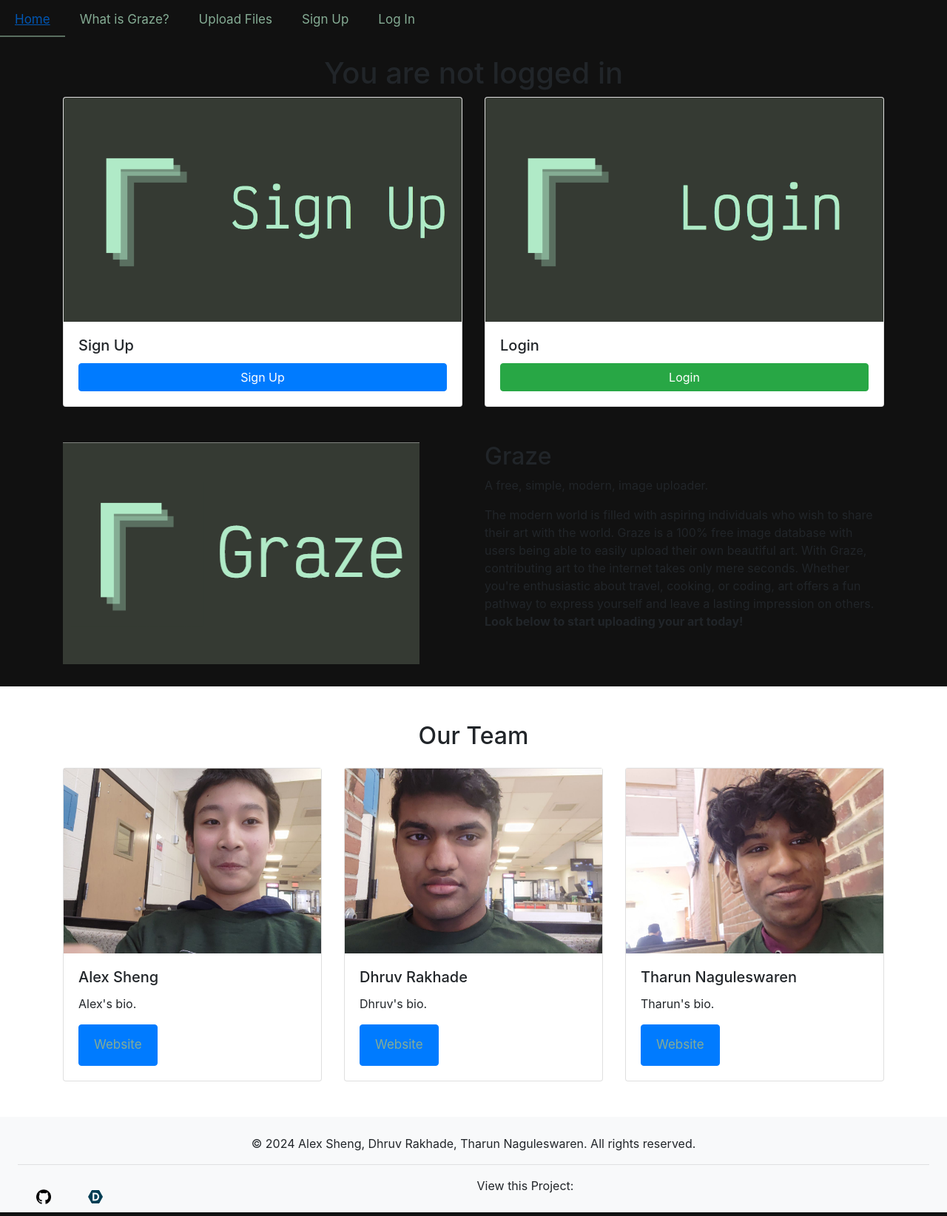
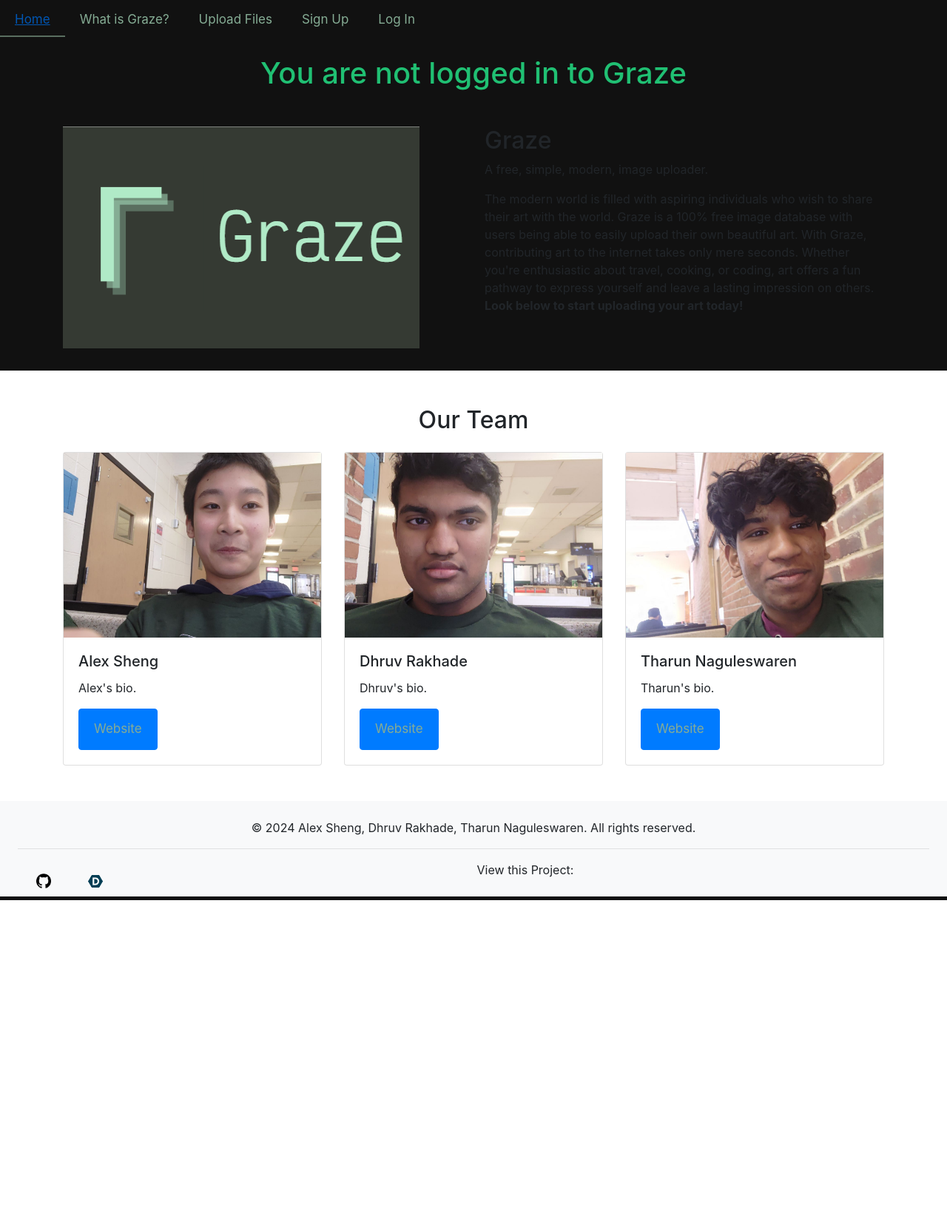
Before and after one commit to phlatfish/graze, a Flask app: page / in a window 1280 px wide. Shown: the whole page at 74% size. After the commit the page ends 1217 px from the top, so only its background shows below. Run offline with Flask 3, Linux system fonts and the light colour scheme; some libraries are stand-ins or nearby versions; some web fonts are replaced.

Commit message:
Update home.html

```diff
--- a/templates/home.html
+++ b/templates/home.html
@@ -30,9 +30,11 @@
             height: auto; /* Adjust this */
             margin: 0 5px;
         }
-        h1 {
-            text-align: center;
-        }
+	h1 {
+    	    text-align: center;
+            color: #20c073;
+	}
+
     </style>
 </head>
 <body>
@@ -49,53 +51,9 @@
 
 <body>
 	{% if current_user.is_authenticated %}
-<h1>You are logged in</h1>
-<div class="container">
-    <div class="row">
-        <div class="col">
-            <div class="card">
-                <img src="static/upload.png" class="card-img-top" alt="Upload Image">
-                <div class="card-body">
-                    <h5 class="card-title">Upload</h5>
-                    <button class="btn btn-primary btn-block" onclick="location.href='/upload'">Upload</button>
-                </div>
-            </div>
-        </div>
-        <div class="col">
-            <div class="card">
-                <img src="static/logout.png" class="card-img-top" alt="Logout Image">
-                <div class="card-body">
-                    <h5 class="card-title">Logout</h5>
-                    <button class="btn btn-success btn-block" onclick="location.href='/logout'">Logout</button>
-                </div>
-            </div>
-        </div>
-    </div>
-</div>
+<h1>You are logged in to Graze</h1>
 	{% else %}
-<h1>You are not logged in</h1>
-<div class="container">
-    <div class="row">
-        <div class="col">
-            <div class="card">
-                <img src="static/signup.png" class="card-img-top" alt="Sign Up Image">
-                <div class="card-body">
-                    <h5 class="card-title">Sign Up</h5>
-                    <button class="btn btn-primary btn-block" onclick="location.href='/sign_up'">Sign Up</button>
-                </div>
-            </div>
-        </div>
-        <div class="col">
-            <div class="card">
-                <img src="static/login.png" class="card-img-top" alt="Login Image">
-                <div class="card-body">
-                    <h5 class="card-title">Login</h5>
-                    <button class="btn btn-success btn-block" onclick="location.href='/login'">Login</button>
-                </div>
-            </div>
-        </div>
-    </div>
-</div>
+<h1>You are not logged in to Graze</h1>
 	{% endif %}
 </body>
 
```
